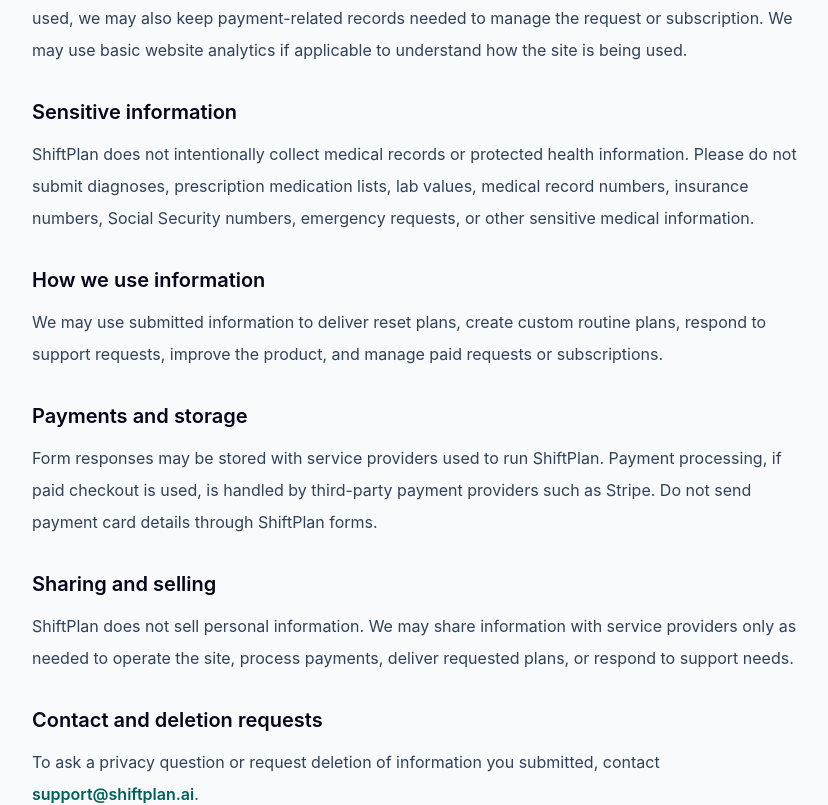
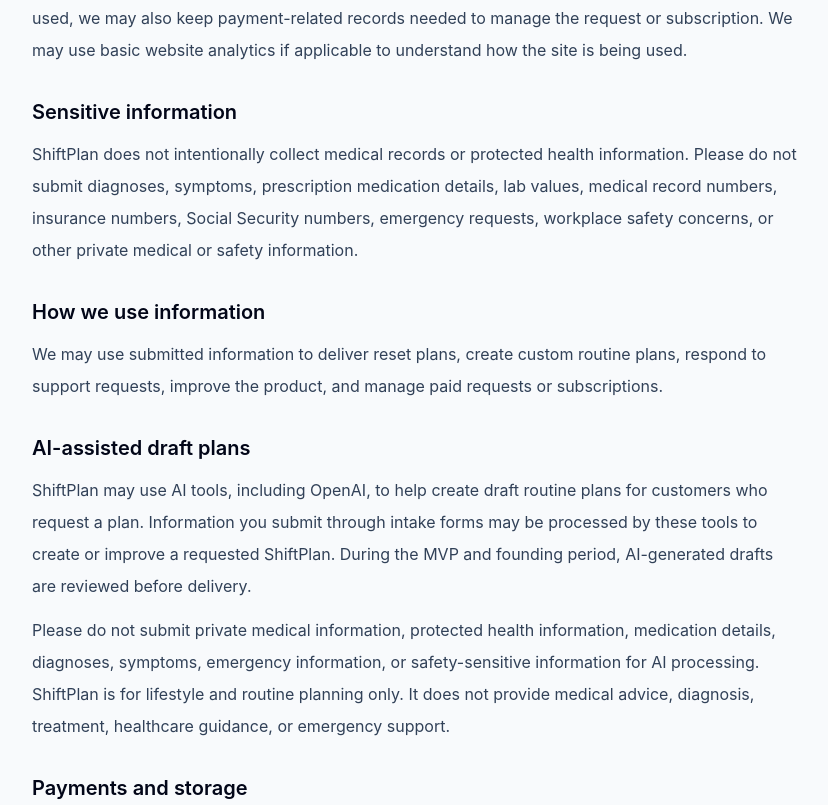
Before and after one commit to evandtaylor/steadyplan-health, a Next.js app: page /privacy in a window 1280 px wide. Shown: the part 600-1405 px from the top of the page, without its empty margins (224-1052 px from the left). Built offline with nearby package versions, Linux system fonts and the light colour scheme.

Commit message:
Update ShiftPlan privacy for AI processing

```diff
--- a/src/app/privacy/page.tsx
+++ b/src/app/privacy/page.tsx
@@ -52,9 +52,10 @@
             <p className="mt-3">
               ShiftPlan does not intentionally collect medical records or
               protected health information. Please do not submit diagnoses,
-              prescription medication lists, lab values, medical record numbers,
-              insurance numbers, Social Security numbers, emergency requests, or
-              other sensitive medical information.
+              symptoms, prescription medication details, lab values, medical
+              record numbers, insurance numbers, Social Security numbers,
+              emergency requests, workplace safety concerns, or other private
+              medical or safety information.
             </p>
           </section>
 
@@ -71,13 +72,34 @@
 
           <section>
             <h2 className="text-xl font-semibold text-slate-950">
+              AI-assisted draft plans
+            </h2>
+            <p className="mt-3">
+              ShiftPlan may use AI tools, including OpenAI, to help create draft
+              routine plans for customers who request a plan. Information you
+              submit through intake forms may be processed by these tools to
+              create or improve a requested ShiftPlan. During the MVP and
+              founding period, AI-generated drafts are reviewed before delivery.
+            </p>
+            <p className="mt-3">
+              Please do not submit private medical information, protected health
+              information, medication details, diagnoses, symptoms, emergency
+              information, or safety-sensitive information for AI processing.
+              ShiftPlan is for lifestyle and routine planning only. It does not
+              provide medical advice, diagnosis, treatment, healthcare guidance,
+              or emergency support.
+            </p>
+          </section>
+
+          <section>
+            <h2 className="text-xl font-semibold text-slate-950">
               Payments and storage
             </h2>
             <p className="mt-3">
               Form responses may be stored with service providers used to run
-              ShiftPlan. Payment processing, if paid checkout is used, is
-              handled by third-party payment providers such as Stripe. Do not
-              send payment card details through ShiftPlan forms.
+              ShiftPlan. Payment processing is handled by Stripe when paid
+              checkout is used. Do not send payment card details through
+              ShiftPlan forms.
             </p>
           </section>
 
```
